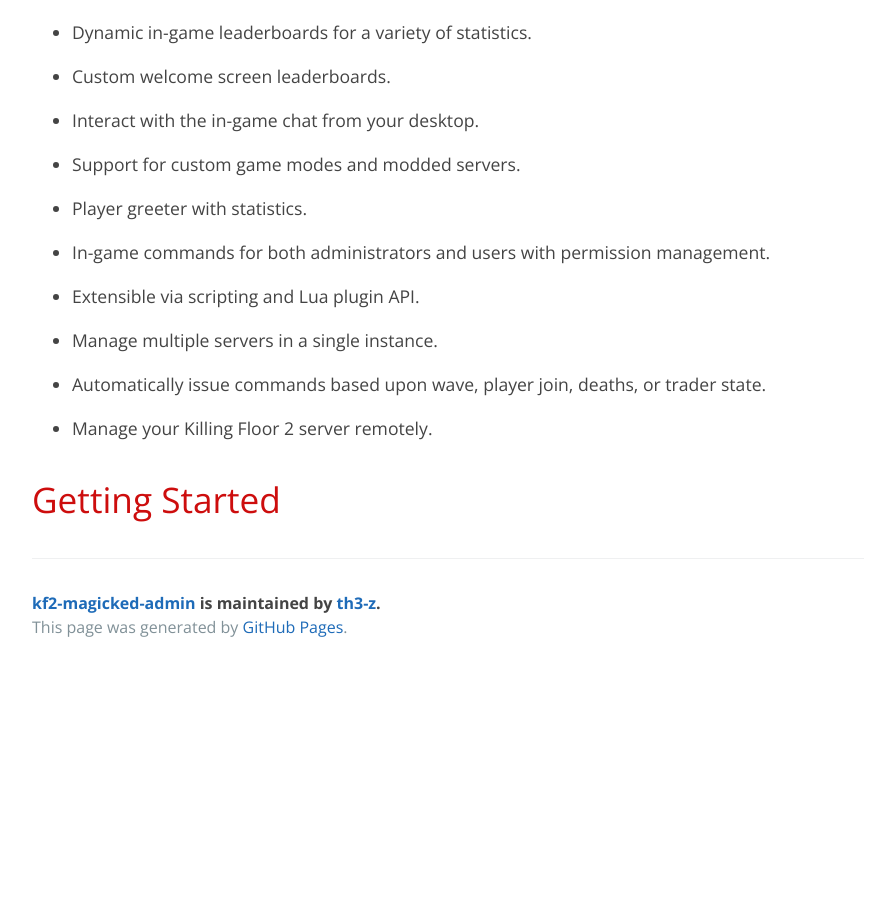
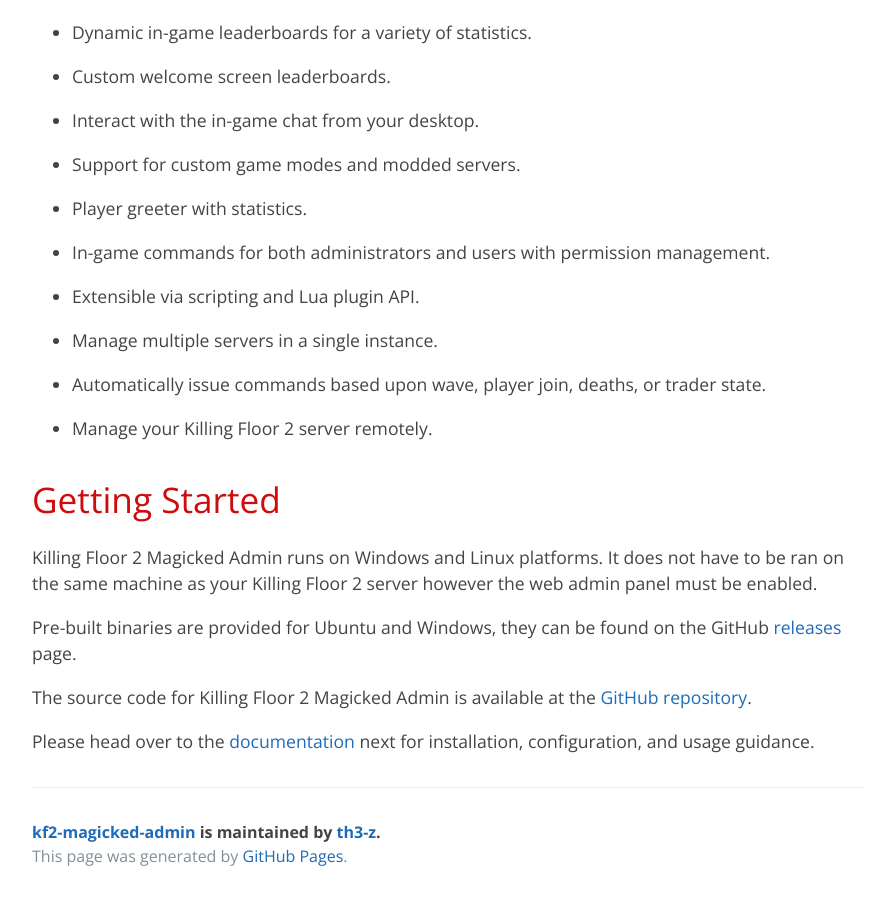
Before and after one commit to th3-z/kf2-magicked-admin, a Jekyll site: the page built from index.md, in a window 1280 px wide and 900 px high, scrolled down 932 px. Shown: the whole window, without its empty margins (192-1087 px from the left). Built offline with Jekyll 4.4.1, drawn with Linux system fonts in a browser that asks for light colours; nearby versions of some CDN libraries; some web fonts are replaced; our own code applies the rules of GitHub Pages for plain Markdown files; before the commit the page ends 1603 px from its top, so only the background shows below that.

Commit message:
Update index.md

```diff
--- a/index.md
+++ b/index.md
@@ -39,3 +39,17 @@
 
 Getting Started
 ===============
+
+Killing Floor 2 Magicked Admin runs on Windows and Linux platforms. It does not
+have to be ran on the same machine as your Killing Floor 2 server however the
+web admin panel must be enabled.
+
+Pre-built binaries are provided for Ubuntu and Windows, they can be found on
+the GitHub [releases](https://github.com/th3-z/kf2-magicked-admin/releases)
+page.
+
+The source code for Killing Floor 2 Magicked Admin is available at the
+[GitHub repository](https://github.com/th3-z/kf2-magicked-admin).
+
+Please head over to the [documentation](https://kf2-ma.th3-z.xyz/docs) next for
+installation, configuration, and usage guidance.
```
